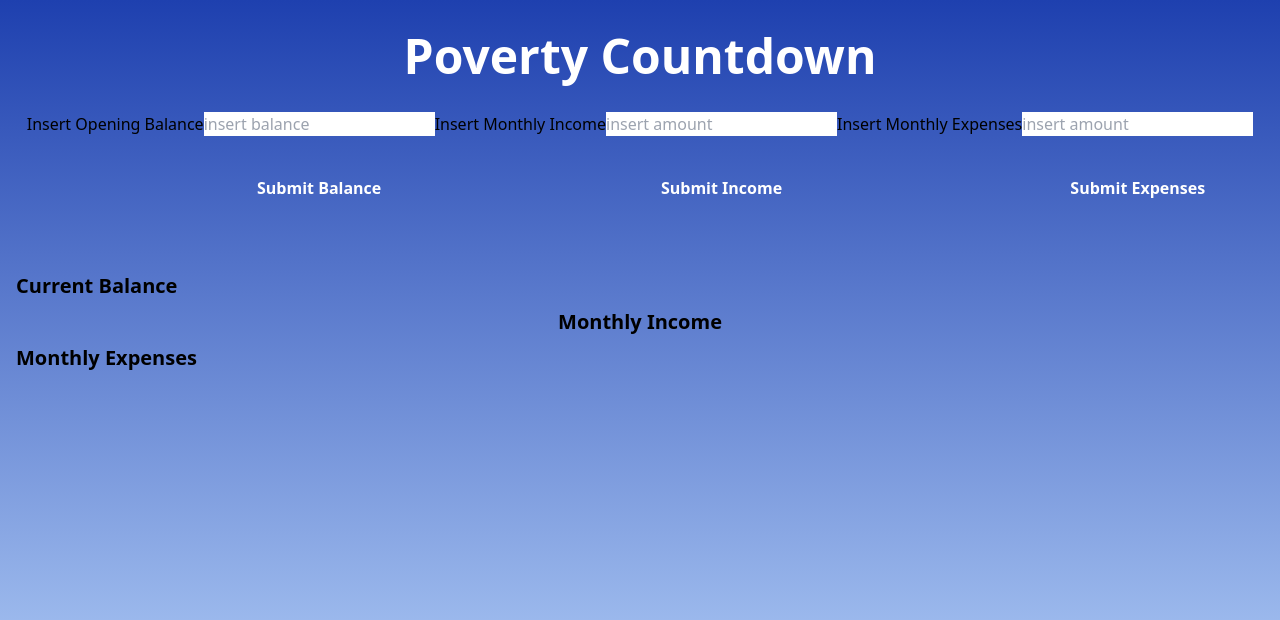
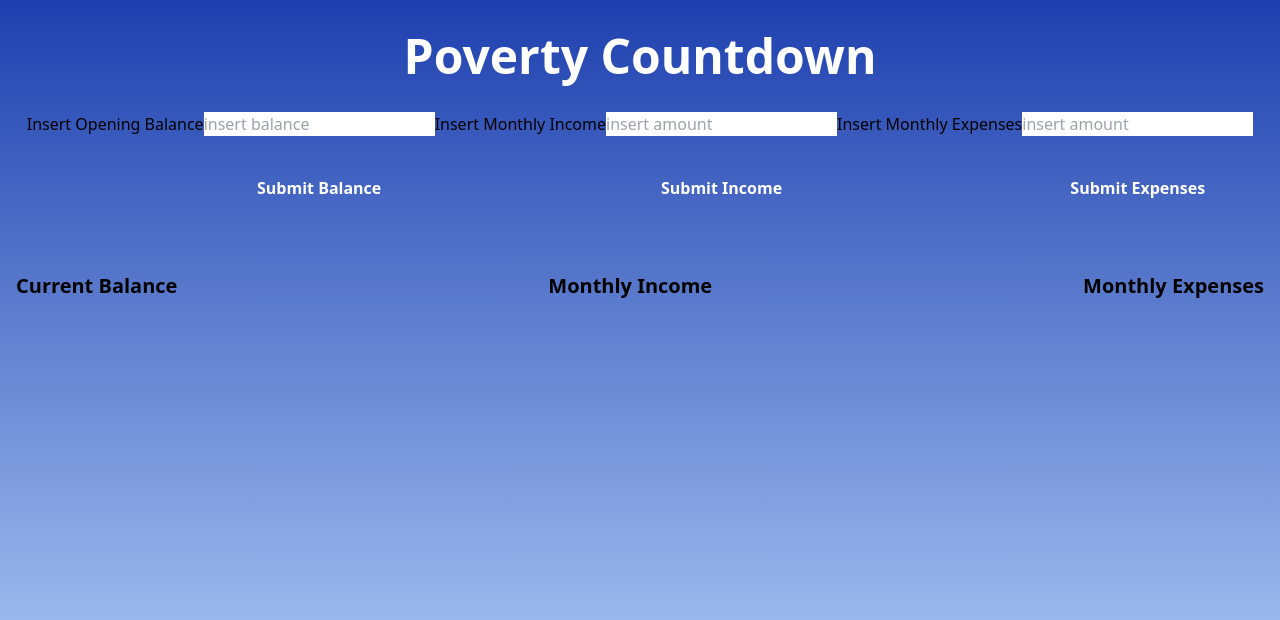
Before and after one commit to EmbeddEdge/FlaskWebApp, a Flask app: template templates/financedash.html in a window 1280 px wide. Shown: the top 620 px of the page. Run offline with Flask 3, Linux system fonts and the light colour scheme; the template is opened without the code that fills it, so the values that code supplies are empty; some libraries are stand-ins or nearby versions.

Commit message:
fixed horizontal alignment

```diff
--- a/templates/financedash.html
+++ b/templates/financedash.html
@@ -31,29 +31,27 @@
         </div>
     </div>
 
-    <div class="container mx-auto px-4 py-8">
-        <div class="form-group flex justify-left">
-            <!-- New balance display section -->
-        <h3 class="text-xl font-bold mb-2">Current Balance</h3>
-            <div id="accounts"><br>
+   <div class="container mx-auto px-4 py-8">
+    <div class="flex justify-between items-center">
+        <div class="form-group">
+            <h3 class="text-xl font-bold mb-2">Current Balance</h3>
+            <div id="account-balance"><br>
                 <p class="text-2xl text-white-800">{{ accounts[0].balance }}</p>
             </div>
         </div>
-        <div class="form-group flex justify-center">
-            <!-- New balance display section -->
-        <h3 class="text-xl font-bold mb-2">Monthly Income</h3>
-            <div id="accounts"><br>
+        <div class="form-group">
+            <h3 class="text-xl font-bold mb-2">Monthly Income</h3>
+            <div id="account-income"><br>
                 <p class="text-2xl text-white-800">{{ accounts[0].monthly_income }}</p>
             </div>
         </div>
-        <div class="form-group flex justify-right">
-            <!-- New balance display section -->
-        <h3 class="text-xl font-bold mb-2">Monthly Expenses</h3>
-            <div id="accounts"><br>
+        <div class="form-group">
+            <h3 class="text-xl font-bold mb-2">Monthly Expenses</h3>
+            <div id="account-expenses"><br>
                 <p class="text-2xl text-white-800">{{ accounts[0].monthly_expense }}</p>
             </div>
         </div>
-
     </div>
+</div>
 </body>
 </html>
```
